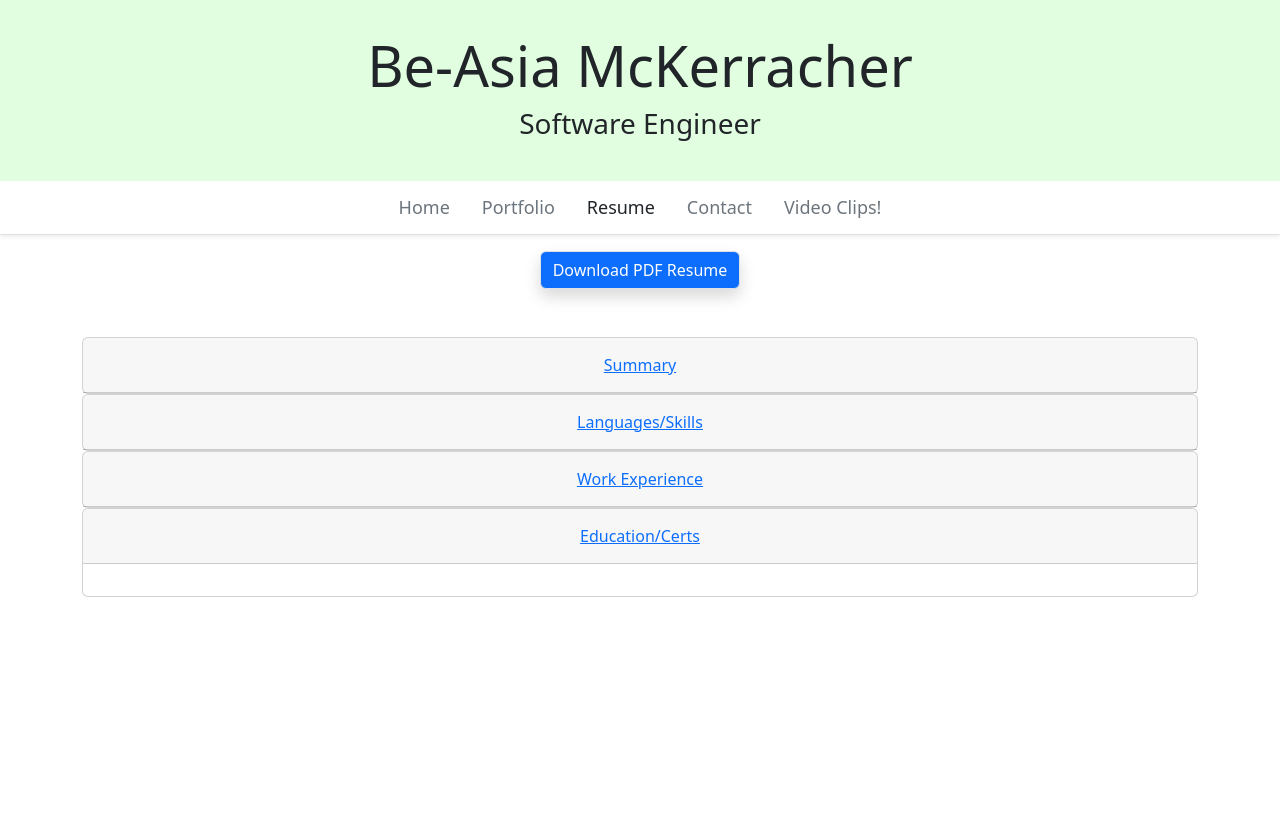
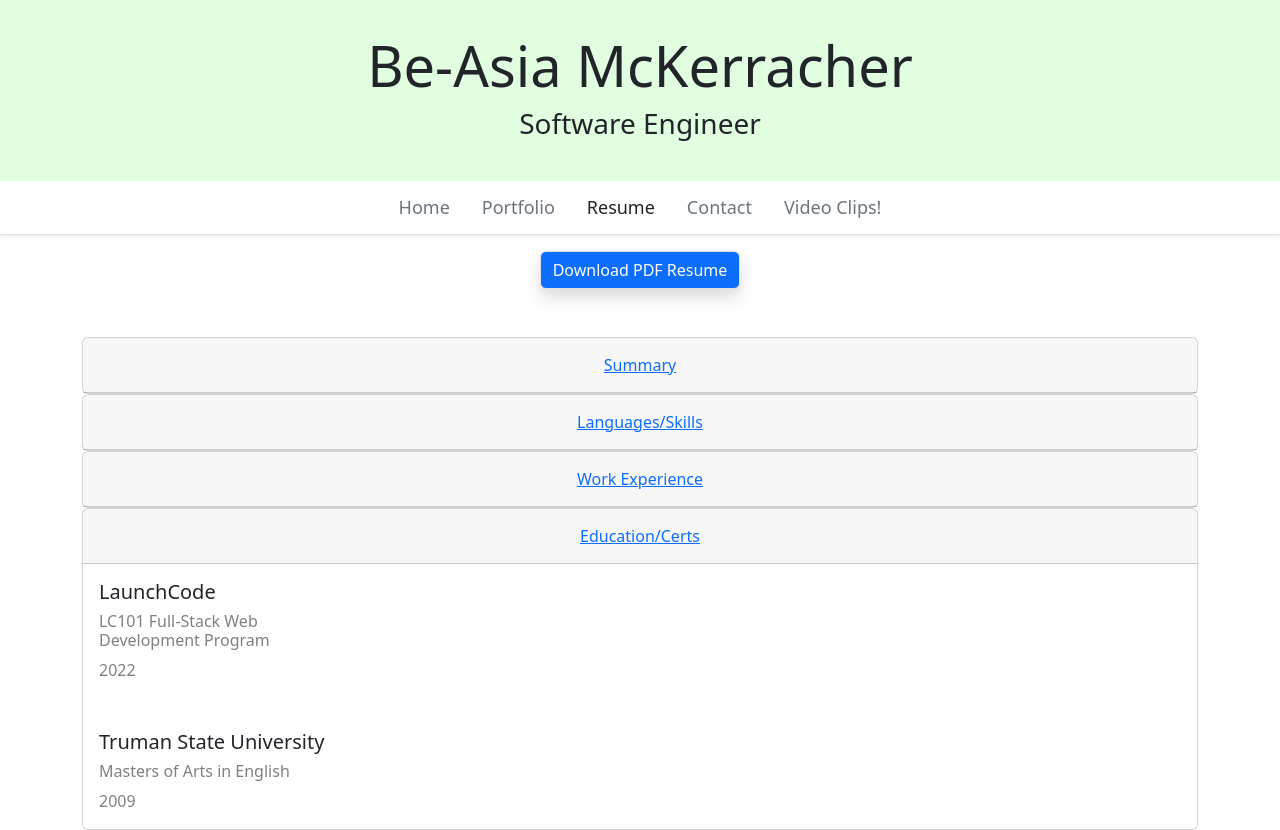
Before and after one commit to amerigirl/AngularPortfolioWebsite, an Angular app: page /resume in a window 1280 px wide. Both pictures are taken after a click on the button "Education/Certs". Before the commit the page ends 800 px from the top, so only its background shows below. Built offline with nearby package versions, Linux system fonts and the light colour scheme.

Commit message:
working through grid issue on education/certification accordion

```diff
--- a/src/app/resume/resume.component.css
+++ b/src/app/resume/resume.component.css
@@ -19,3 +19,8 @@
 .sTitle{
 color: grey
 }
+
+.year{
+ margin-top: 50px;
+ margin-left: 20px;
+}
--- a/src/app/resume/resume.component.html
+++ b/src/app/resume/resume.component.html
@@ -161,6 +161,24 @@
       </div>
     </accordion-group>
 
-    <accordion-group heading="Education/Certs"> </accordion-group>
+    <accordion-group heading="Education/Certs">
+      <div class="row" style="text-align: left">
+        <div class="col-md-3">
+          <h5>LaunchCode</h5>
+          <div class="sTitle">
+            <h6>LC101 Full-Stack Web Development Program</h6>
+            <div>2022</div>
+          </div>
+          <br />
+          <br />
+          <h5>Truman State University</h5>
+          <div class="sTitle">
+            <h6>Masters of Arts in English</h6>
+            <div>2009</div>
+          </div>
+        </div>
+        <br/>
+      </div>
+    </accordion-group>
   </accordion>
 </div>
```
